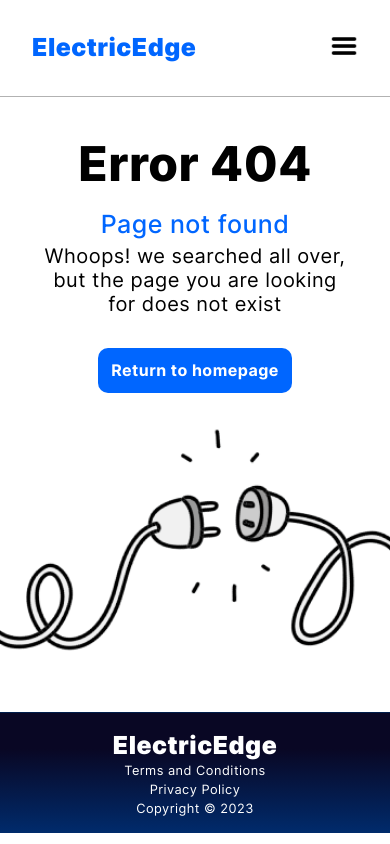
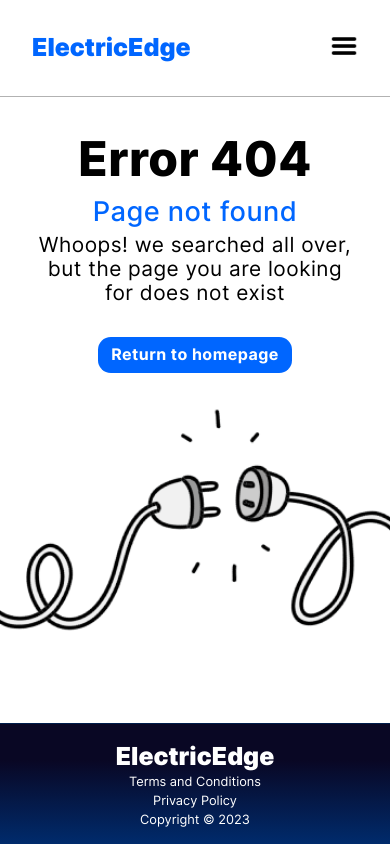
Before and after one commit to krishabbashyal/electric-edge, a Vue app in the folder client/: page / in a window 390 px wide. Built offline with nearby package versions, Linux system fonts and the light colour scheme.

Commit message:
Changes
- Footer is at bottom no matter what
- implemented css classes in the 404 page
- changed 404 page css sizes from px to rem
- now no need for scrolling
- Iphone SE is still weird after changes, but all other phones seem to work well

```diff
--- a/client/src/App.vue
+++ b/client/src/App.vue
@@ -1,30 +1,33 @@
 <template>
   <div>
-    <!-- <navigation-bar /> -->
+    <navigation-bar />
     <Error404NotFound />
     <!-- <hero-section />
     <about-application />
     <how-it-works /> -->
     <!-- <landing-page-footer /> -->
+    <ApplicationFooter />
   </div>
 </template>
 
 <script>
-// import NavigationBar from "./components/NavigationBar.vue";
+import NavigationBar from "./components/NavigationBar.vue";
 // import HeroSection from "./components/HeroSection.vue";
 // import AboutApplication from "./components/AboutApplication.vue";
 // import HowItWorks from "./components/HowItWorks.vue";
 // import LandingPageFooter from "./components/LandingPageFooter.vue";
 import Error404NotFound from "./components/404Page.vue";
+import ApplicationFooter from "./components/ApplicationFooter.vue"
 
 export default {
   name: "App",
   components: {
-    // NavigationBar,
+    NavigationBar,
     // HeroSection,
     // AboutApplication,
     // HowItWorks,
     // LandingPageFooter,
+    ApplicationFooter,
     Error404NotFound,
   },
 };
--- a/client/src/components/404Page.vue
+++ b/client/src/components/404Page.vue
@@ -1,10 +1,9 @@
 <template>
-  <div>
-    <NavigationBar />
+  <div class="ContentWrapper404Page">
     <div class="ErrorMsg">
-      <h1>Error 404</h1>
-      <h3>Page not found</h3>
-      <p>
+      <h1 class="ErrorMsgType">Error 404</h1>
+      <h3 class="ErrorMsgDescription">Page not found</h3>
+      <p class="MessageToUser">
         Whoops! we searched all over,<br />
         but the page you are looking<br />
         for does not exist
@@ -15,19 +14,15 @@
         alt="Extension Cord Unplugged"
       />
     </div>
-    <ApplicationFooter />
   </div>
 </template>
 
 <script>
-import ApplicationFooter from "./ApplicationFooter.vue";
-import NavigationBar from "./NavigationBar.vue";
 
 export default {
   name: "Error404NotFound",
   components: {
-    ApplicationFooter,
-    NavigationBar,
+
   },
 };
 </script>
@@ -40,40 +35,36 @@ export default {
   align-content: center;
 }
 
-h1 {
-  /* margin: auto; */
-  margin-bottom: 1rem;
-  /* margin-top: 5vh; */
+.ErrorMsgType {
+  margin-bottom: .8rem;
   font-family: "Inter";
   font-style: normal;
   font-weight: 800;
-  font-size: 48px;
-  line-height: 58px;
+  font-size: 3rem;
+  line-height: 3rem;
   /* identical to box height */
   display: flex;
   text-align: center;
 }
-h3 {
-  margin-bottom: 0rem;
-  /* margin-top: 0.25rem; */
+.ErrorMsgDescription {
   font-family: "Inter";
   font-style: normal;
   font-weight: 500;
-  font-size: 25px;
-  line-height: 30px;
+  font-size: 1.7rem;
+  line-height: 2rem;
   display: flex;
   text-align: center;
   color: #0066ff;
 }
-p {
+.MessageToUser {
   margin: auto;
   margin-bottom: 1rem;
   margin-top: .3rem;
   font-family: "Inter";
   font-style: normal;
   font-weight: 400;
-  font-size: 20px;
-  line-height: 24px;
+  font-size: 1.3rem;
+  line-height: 1.5rem;
   display: flex;
   text-align: center;
   color: #000000;
@@ -81,7 +72,7 @@ p {
 button {
   padding: 0.4rem 0.8rem;
   font-size: 1rem;
-  border-radius: 10px;
+  border-radius: .8rem;
   color: #fff;
   background-color: #0066ff;
   border: none;
@@ -89,30 +80,32 @@ button {
   margin: auto;
   margin-top: 1rem;
   margin-bottom: 1rem;
-  height: 45px;
+  height: 2.3rem;
 }
 img {
   display: block;
   margin-left: auto;
   margin-right: auto;
-  margin-bottom: 1%;
+  margin-bottom: .1rem;
   width: 100%;
 }
 .ButtonContent {
   font-family: "Inter";
   font-style: normal;
   font-weight: 700;
-  font-size: 16px;
-  line-height: 19px;
+  font-size: 1rem;
+  line-height: 1.2rem;
   display: flex;
   margin: auto;
   align-items: center;
   text-align: center;
-
   color: #ffffff;
 }
 .ErrorMsg {
   max-height: 85vh;
   padding-top: 10vw;
 }
+.ContentWrapper404Page{
+  height: auto;
+}
 </style>
--- a/client/src/components/ApplicationFooter.vue
+++ b/client/src/components/ApplicationFooter.vue
@@ -21,8 +21,8 @@ export default {
   border-top: 1px solid rgba(0, 0, 0, 0.301);
   background: linear-gradient(180deg, #090724 30.21%, #002b6c 100%);
   padding-bottom: .5rem;
-
-
+  position: absolute;
+  bottom: 0;
 }
 
 h1 {
```
